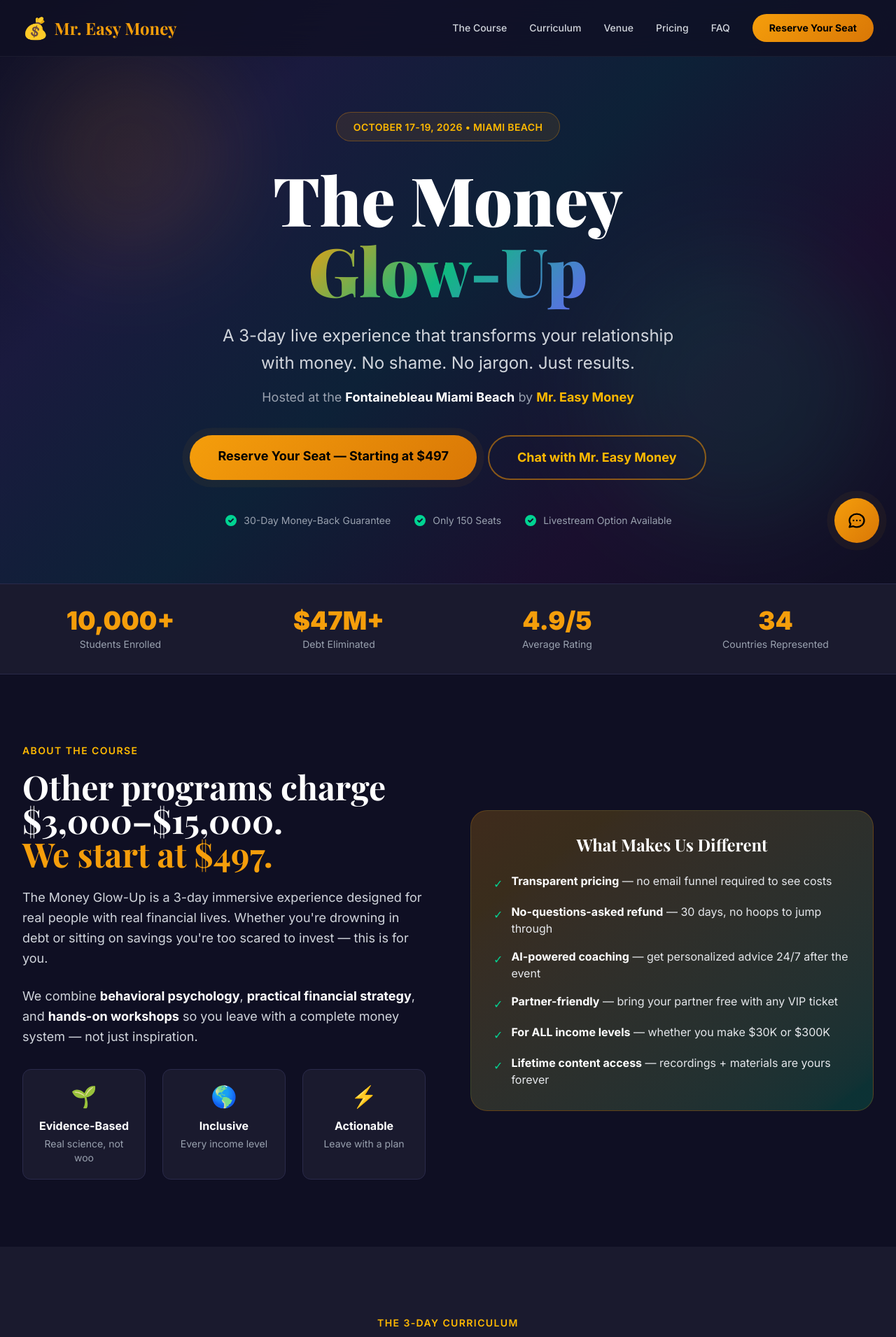
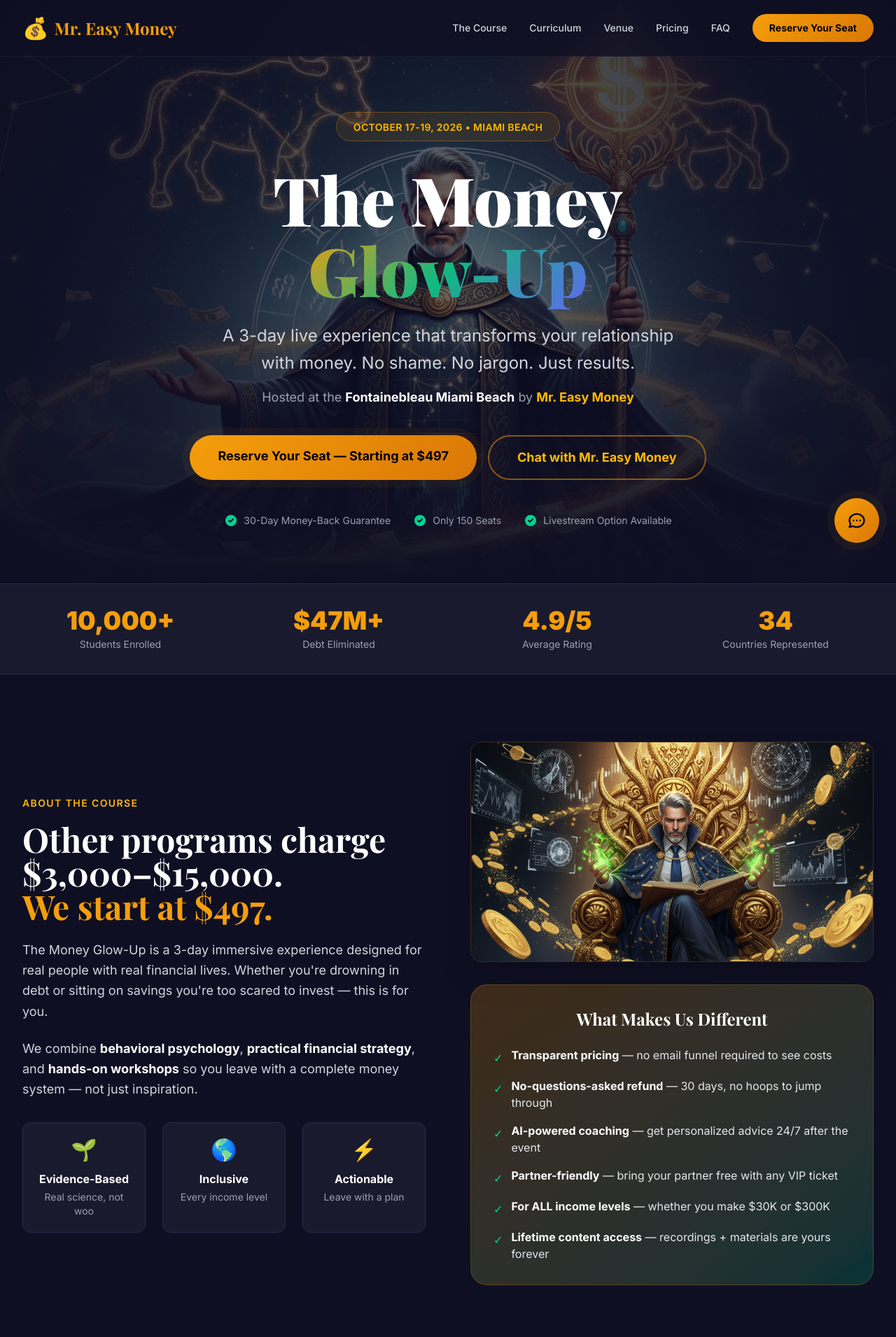
Before and after one commit to bkochuba/mr_easy_money, a Flask app: page / in a window 1280 px wide. Shown: the top 1911 px of the page at 70% size. Run offline with Flask 3, Linux system fonts and the light colour scheme.

Commit message:
Add AI-generated images, voice chat mode, and wire into site
- Generated 3 Imagen 4.0 images: hero (priestess with staff/zodiac),
  about (throne/grimoire), venue (Miami balcony with crystal orb)
- Added voice mode to chat widget using Web Speech API (speech-to-text
  + text-to-speech) with animated visualizer and mic toggle
- Wired hero image as full-bleed background, about image above
  differentiators section, venue image replacing placeholder

Co-Authored-By: Claude Opus 4.6 (1M context) <noreply@anthropic.com>

```diff
--- a/static/js/chat.js
+++ b/static/js/chat.js
@@ -1,12 +1,19 @@
-// Mr. Easy Money Chat Widget
+// Mr. Easy Money Chat Widget — with Voice Mode
 (function () {
     const WELCOME = "Hey there! I'm Mr. Easy Money. Ask me anything about budgeting, saving, investing, getting out of debt, or the Money Glow-Up course. No judgment, just real talk. Easy money, easy life! What's on your mind?";
 
     let messages = [];
     let isOpen = false;
     let isStreaming = false;
+    let voiceMode = false;
+    let recognition = null;
+    let isListening = false;
+    let synth = window.speechSynthesis;
 
-    // Build the widget DOM
+    // Check for speech recognition support
+    const SpeechRecognition = window.SpeechRecognition || window.webkitSpeechRecognition;
+    const hasVoice = !!SpeechRecognition;
+
     function createWidget() {
         // Floating button
         const btn = document.createElement("button");
@@ -30,17 +37,46 @@
                     <span class="text-2xl">&#128176;</span>
                     <div>
                         <div class="font-bold text-black text-sm">Mr. Easy Money</div>
-                        <div class="text-black/70 text-xs">Your AI Finance Coach</div>
+                        <div class="text-black/70 text-xs" id="chat-subtitle">Your AI Finance Coach</div>
                     </div>
                 </div>
-                <button onclick="document.getElementById('chat-toggle').click()" class="text-black/70 hover:text-black transition-colors">
-                    <svg xmlns="http://www.w3.org/2000/svg" class="w-5 h-5" fill="none" viewBox="0 0 24 24" stroke="currentColor" stroke-width="2">
-                        <path stroke-linecap="round" stroke-linejoin="round" d="M19 9l-7 7-7-7" />
-                    </svg>
-                </button>
+                <div class="flex items-center gap-2">
+                    ${hasVoice ? `<button id="voice-toggle" onclick="window.__mrem_toggleVoice()" class="text-black/70 hover:text-black transition-colors" title="Toggle voice mode">
+                        <svg xmlns="http://www.w3.org/2000/svg" class="w-5 h-5" fill="none" viewBox="0 0 24 24" stroke="currentColor" stroke-width="2">
+                            <path stroke-linecap="round" stroke-linejoin="round" d="M19 11a7 7 0 01-7 7m0 0a7 7 0 01-7-7m7 7v4m0 0H8m4 0h4m-4-8a3 3 0 01-3-3V5a3 3 0 116 0v6a3 3 0 01-3 3z" />
+                        </svg>
+                    </button>` : ''}
+                    <button onclick="document.getElementById('chat-toggle').click()" class="text-black/70 hover:text-black transition-colors">
+                        <svg xmlns="http://www.w3.org/2000/svg" class="w-5 h-5" fill="none" viewBox="0 0 24 24" stroke="currentColor" stroke-width="2">
+                            <path stroke-linecap="round" stroke-linejoin="round" d="M19 9l-7 7-7-7" />
+                        </svg>
+                    </button>
+                </div>
             </div>
             <div id="chat-messages" class="flex-1 overflow-y-auto p-4 space-y-3"></div>
-            <div class="border-t border-gray-700 p-3 flex-shrink-0">
+            <!-- Voice mode visualizer (hidden by default) -->
+            <div id="voice-visualizer" class="hidden border-t border-gray-700 p-4 flex-shrink-0">
+                <div class="flex flex-col items-center gap-3">
+                    <div id="voice-waves" class="flex items-center gap-1 h-8">
+                        <div class="voice-bar w-1 bg-amber-500 rounded-full" style="height:8px"></div>
+                        <div class="voice-bar w-1 bg-amber-400 rounded-full" style="height:12px"></div>
+                        <div class="voice-bar w-1 bg-emerald-500 rounded-full" style="height:16px"></div>
+                        <div class="voice-bar w-1 bg-emerald-400 rounded-full" style="height:20px"></div>
+                        <div class="voice-bar w-1 bg-amber-500 rounded-full" style="height:24px"></div>
+                        <div class="voice-bar w-1 bg-amber-400 rounded-full" style="height:16px"></div>
+                        <div class="voice-bar w-1 bg-emerald-500 rounded-full" style="height:12px"></div>
+                        <div class="voice-bar w-1 bg-emerald-400 rounded-full" style="height:8px"></div>
+                    </div>
+                    <div id="voice-status" class="text-gray-400 text-xs">Click the mic to start talking</div>
+                    <button id="mic-btn" onclick="window.__mrem_toggleMic()" class="w-14 h-14 rounded-full bg-gray-800 border-2 border-gray-600 flex items-center justify-center hover:border-amber-500 transition-colors">
+                        <svg xmlns="http://www.w3.org/2000/svg" class="w-6 h-6 text-gray-300" fill="none" viewBox="0 0 24 24" stroke="currentColor" stroke-width="2">
+                            <path stroke-linecap="round" stroke-linejoin="round" d="M19 11a7 7 0 01-7 7m0 0a7 7 0 01-7-7m7 7v4m0 0H8m4 0h4m-4-8a3 3 0 01-3-3V5a3 3 0 116 0v6a3 3 0 01-3 3z" />
+                        </svg>
+                    </button>
+                </div>
+            </div>
+            <!-- Text input (shown by default) -->
+            <div id="text-input-area" class="border-t border-gray-700 p-3 flex-shrink-0">
                 <form id="chat-form" class="flex gap-2">
                     <input id="chat-input" type="text" placeholder="Ask me anything about money..."
                         class="flex-1 bg-gray-800 text-white rounded-lg px-4 py-2 text-sm border border-gray-600 focus:border-amber-500 focus:outline-none focus:ring-1 focus:ring-amber-500 placeholder-gray-400" />
@@ -52,11 +88,147 @@
             </div>`;
         document.body.appendChild(panel);
 
-        // Form handler
         document.getElementById("chat-form").onsubmit = function (e) {
             e.preventDefault();
             sendMessage();
         };
+
+        // Init speech recognition
+        if (hasVoice) {
+            recognition = new SpeechRecognition();
+            recognition.continuous = false;
+            recognition.interimResults = true;
+            recognition.lang = "en-US";
+
+            recognition.onresult = function (e) {
+                let transcript = "";
+                for (let i = e.resultIndex; i < e.results.length; i++) {
+                    transcript += e.results[i][0].transcript;
+                }
+                document.getElementById("voice-status").textContent = transcript || "Listening...";
+
+                if (e.results[e.results.length - 1].isFinal) {
+                    stopListening();
+                    if (transcript.trim()) {
+                        addMessage("user", transcript.trim());
+                        messages.push({ role: "user", content: transcript.trim() });
+                        streamResponse(true);
+                    }
+                }
+            };
+
+            recognition.onerror = function (e) {
+                console.error("Speech error:", e.error);
+                stopListening();
+                document.getElementById("voice-status").textContent = "Couldn't hear that. Try again.";
+            };
+
+            recognition.onend = function () {
+                if (isListening) stopListening();
+            };
+        }
+    }
+
+    // Expose voice controls globally (for onclick in HTML)
+    window.__mrem_toggleVoice = function () {
+        voiceMode = !voiceMode;
+        const voiceVis = document.getElementById("voice-visualizer");
+        const textArea = document.getElementById("text-input-area");
+        const voiceBtn = document.getElementById("voice-toggle");
+        const subtitle = document.getElementById("chat-subtitle");
+
+        if (voiceMode) {
+            voiceVis.classList.remove("hidden");
+            textArea.classList.add("hidden");
+            voiceBtn.classList.add("bg-black/20", "rounded-lg");
+            subtitle.textContent = "Voice Mode Active";
+            if (synth) synth.cancel();
+        } else {
+            voiceVis.classList.add("hidden");
+            textArea.classList.remove("hidden");
+            voiceBtn.classList.remove("bg-black/20", "rounded-lg");
+            subtitle.textContent = "Your AI Finance Coach";
+            if (isListening) stopListening();
+            if (synth) synth.cancel();
+        }
+    };
+
+    window.__mrem_toggleMic = function () {
+        if (isListening) {
+            stopListening();
+        } else {
+            startListening();
+        }
+    };
+
+    function startListening() {
+        if (!recognition || isStreaming) return;
+        isListening = true;
+        const micBtn = document.getElementById("mic-btn");
+        micBtn.classList.add("border-red-500", "bg-red-500/20");
+        micBtn.classList.remove("border-gray-600", "bg-gray-800");
+        document.getElementById("voice-status").textContent = "Listening...";
+        animateVoiceBars(true);
+        try { recognition.start(); } catch (e) { /* already started */ }
+    }
+
+    function stopListening() {
+        isListening = false;
+        const micBtn = document.getElementById("mic-btn");
+        if (micBtn) {
+            micBtn.classList.remove("border-red-500", "bg-red-500/20");
+            micBtn.classList.add("border-gray-600", "bg-gray-800");
+        }
+        animateVoiceBars(false);
+        try { recognition.stop(); } catch (e) { /* already stopped */ }
+    }
+
+    let barInterval = null;
+    function animateVoiceBars(active) {
+        const bars = document.querySelectorAll(".voice-bar");
+        if (barInterval) clearInterval(barInterval);
+        if (active) {
+            barInterval = setInterval(() => {
+                bars.forEach(bar => {
+                    bar.style.height = (4 + Math.random() * 28) + "px";
+                    bar.style.transition = "height 0.1s ease";
+                });
+            }, 100);
+        } else {
+            bars.forEach((bar, i) => {
+                bar.style.height = [8, 12, 16, 20, 24, 16, 12, 8][i] + "px";
+                bar.style.transition = "height 0.3s ease";
+            });
+        }
+    }
+
+    function speak(text) {
+        if (!synth || !voiceMode) return;
+        synth.cancel();
+        // Clean markdown for speech
+        const clean = text
+            .replace(/\*\*(.*?)\*\*/g, "$1")
+            .replace(/\n- /g, ". ")
+            .replace(/\n\d+\. /g, ". ")
+            .replace(/\n/g, ". ");
+
+        const utt = new SpeechSynthesisUtterance(clean);
+        utt.rate = 1.05;
+        utt.pitch = 0.95;
+        // Try to pick a good voice
+        const voices = synth.getVoices();
+        const preferred = voices.find(v => v.name.includes("Daniel") || v.name.includes("Google UK English Male") || v.name.includes("Alex"));
+        if (preferred) utt.voice = preferred;
+
+        utt.onstart = () => {
+            document.getElementById("voice-status").textContent = "Speaking...";
+            animateVoiceBars(true);
+        };
+        utt.onend = () => {
+            document.getElementById("voice-status").textContent = "Click the mic to talk";
+            animateVoiceBars(false);
+        };
+        synth.speak(utt);
     }
 
     function toggleChat() {
@@ -67,15 +239,16 @@
             panel.classList.remove("hidden");
             panel.classList.add("visible");
             btn.innerHTML = `<svg xmlns="http://www.w3.org/2000/svg" class="w-6 h-6" fill="none" viewBox="0 0 24 24" stroke="currentColor" stroke-width="2"><path stroke-linecap="round" stroke-linejoin="round" d="M6 18L18 6M6 6l12 12" /></svg>`;
-            // Show welcome message on first open
             if (messages.length === 0) {
                 addMessage("assistant", WELCOME);
             }
-            document.getElementById("chat-input").focus();
+            if (!voiceMode) document.getElementById("chat-input").focus();
         } else {
             panel.classList.remove("visible");
             panel.classList.add("hidden");
             btn.innerHTML = `<svg xmlns="http://www.w3.org/2000/svg" class="w-7 h-7" fill="none" viewBox="0 0 24 24" stroke="currentColor" stroke-width="2"><path stroke-linecap="round" stroke-linejoin="round" d="M8 12h.01M12 12h.01M16 12h.01M21 12c0 4.418-4.03 8-9 8a9.863 9.863 0 01-4.255-.949L3 20l1.395-3.72C3.512 15.042 3 13.574 3 12c0-4.418 4.03-8 9-8s9 3.582 9 8z" /></svg>`;
+            if (synth) synth.cancel();
+            if (isListening) stopListening();
         }
     }
 
@@ -101,7 +274,6 @@
         const wrapper = document.createElement("div");
         wrapper.className = "flex justify-start";
         wrapper.id = "typing-indicator";
-
         const bubble = document.createElement("div");
         bubble.className = "bg-gray-800 rounded-2xl rounded-bl-md px-4 py-3";
         bubble.innerHTML = '<div class="typing-dots"><span></span><span></span><span></span></div>';
@@ -116,7 +288,6 @@
     }
 
     function formatMarkdown(text) {
-        // Simple markdown: bold, line breaks, lists
         return text
             .replace(/\*\*(.*?)\*\*/g, "<strong>$1</strong>")
             .replace(/\n- /g, "<br>&bull; ")
@@ -133,9 +304,17 @@
         input.value = "";
         addMessage("user", text);
         messages.push({ role: "user", content: text });
+        await streamResponse(false);
+    }
 
+    async function streamResponse(shouldSpeak) {
         isStreaming = true;
-        document.getElementById("chat-send").disabled = true;
+        const sendBtn = document.getElementById("chat-send");
+        if (sendBtn) sendBtn.disabled = true;
+        if (voiceMode) {
+            document.getElementById("voice-status").textContent = "Thinking...";
+            animateVoiceBars(true);
+        }
         showTyping();
 
         try {
@@ -188,18 +367,31 @@
 
             messages.push({ role: "assistant", content: fullText });
 
-            // Keep conversation manageable
             if (messages.length > 20) {
                 messages = messages.slice(-20);
             }
+
+            // Speak the response in voice mode
+            if (shouldSpeak || voiceMode) {
+                speak(fullText);
+            }
         } catch (err) {
             removeTyping();
-            addMessage("assistant", "Oops! Something went wrong on my end. Try again in a sec. If the chat isn't working, it might mean the AI service is being set up. Check back soon!");
+            const errMsg = "Oops! Something went wrong on my end. Try again in a sec. If the chat isn't working, it might mean the AI service is being set up. Check back soon!";
+            addMessage("assistant", errMsg);
+            if (voiceMode) {
+                document.getElementById("voice-status").textContent = "Error — try again";
+                animateVoiceBars(false);
+            }
             console.error("Chat error:", err);
         } finally {
             isStreaming = false;
-            document.getElementById("chat-send").disabled = false;
-            document.getElementById("chat-input").focus();
+            const sendBtn = document.getElementById("chat-send");
+            if (sendBtn) sendBtn.disabled = false;
+            if (!voiceMode) {
+                const inp = document.getElementById("chat-input");
+                if (inp) inp.focus();
+            }
         }
     }
 
--- a/templates/index.html
+++ b/templates/index.html
@@ -72,10 +72,13 @@
 </div>
 
 <!-- ==================== HERO ==================== -->
-<section class="hero-gradient min-h-screen flex items-center relative overflow-hidden pt-20">
-    <!-- Decorative elements -->
-    <div class="absolute top-20 left-10 w-72 h-72 bg-amber-500/10 rounded-full blur-3xl float-animation"></div>
-    <div class="absolute bottom-20 right-10 w-96 h-96 bg-emerald-500/10 rounded-full blur-3xl float-animation-delayed"></div>
+<section class="min-h-screen flex items-center relative overflow-hidden pt-20">
+    <!-- Hero background image -->
+    <div class="absolute inset-0">
+        <img src="{{ url_for('static', filename='images/hero.png') }}" alt="" class="w-full h-full object-cover" />
+        <div class="absolute inset-0 bg-gradient-to-b from-dark/70 via-dark/60 to-dark"></div>
+        <div class="absolute inset-0 bg-gradient-to-r from-dark/80 via-transparent to-dark/80"></div>
+    </div>
 
     <div class="max-w-7xl mx-auto px-4 sm:px-6 lg:px-8 py-20 relative z-10">
         <div class="text-center max-w-4xl mx-auto">
@@ -184,6 +187,10 @@
                 </div>
             </div>
             <div class="relative">
+                <!-- About section image -->
+                <div class="mb-8 rounded-2xl overflow-hidden border border-amber-500/20 shadow-2xl">
+                    <img src="{{ url_for('static', filename='images/about.png') }}" alt="Mr. Easy Money - The Priestess of Capital Flows" class="w-full h-auto" />
+                </div>
                 <div class="bg-gradient-to-br from-amber-500/20 to-emerald-500/20 rounded-3xl p-8 border border-amber-500/20">
                     <h3 class="font-serif text-2xl font-bold mb-6 text-center">What Makes Us Different</h3>
                     <div class="space-y-4">
@@ -361,13 +368,7 @@
             <div>
                 <div class="bg-gradient-to-br from-amber-500/10 to-emerald-500/10 rounded-3xl p-2 border border-amber-500/20">
                     <div class="bg-dark-card rounded-2xl overflow-hidden">
-                        <div class="aspect-video bg-gradient-to-br from-blue-900 to-cyan-800 flex items-center justify-center">
-                            <div class="text-center">
-                                <div class="text-6xl mb-4">&#127962;</div>
-                                <div class="text-xl font-bold text-white">Fontainebleau Miami Beach</div>
-                                <div class="text-cyan-300 text-sm mt-1">4441 Collins Avenue, Miami Beach, FL 33140</div>
-                            </div>
-                        </div>
+                        <img src="{{ url_for('static', filename='images/venue.png') }}" alt="Mr. Easy Money at Fontainebleau Miami Beach" class="w-full h-auto" />
                     </div>
                 </div>
             </div>
```
Also changed, not shown: static/images/about.png (added), static/images/hero.png (added), static/images/venue.png (added).
